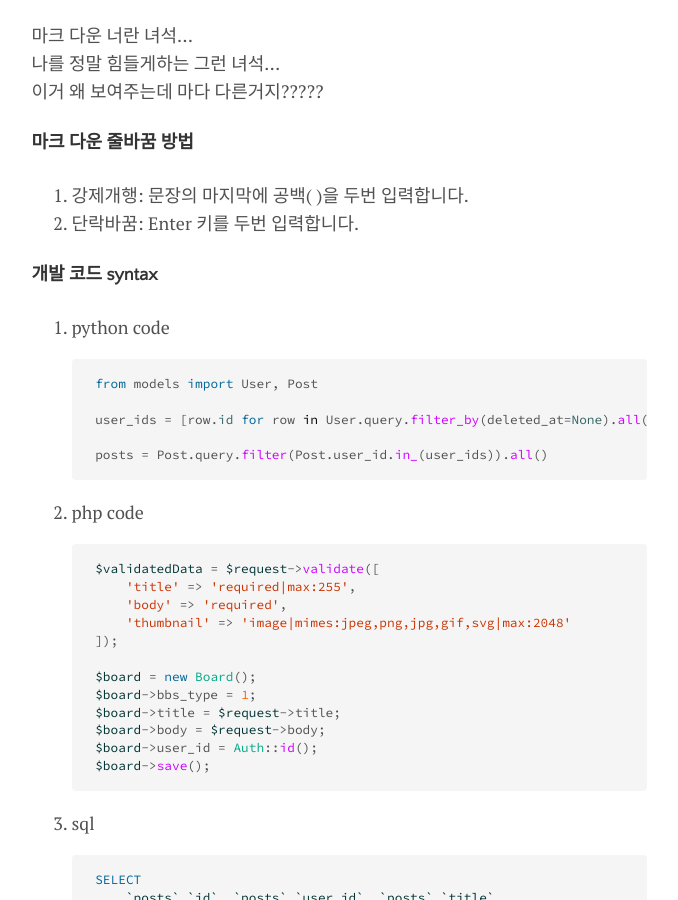
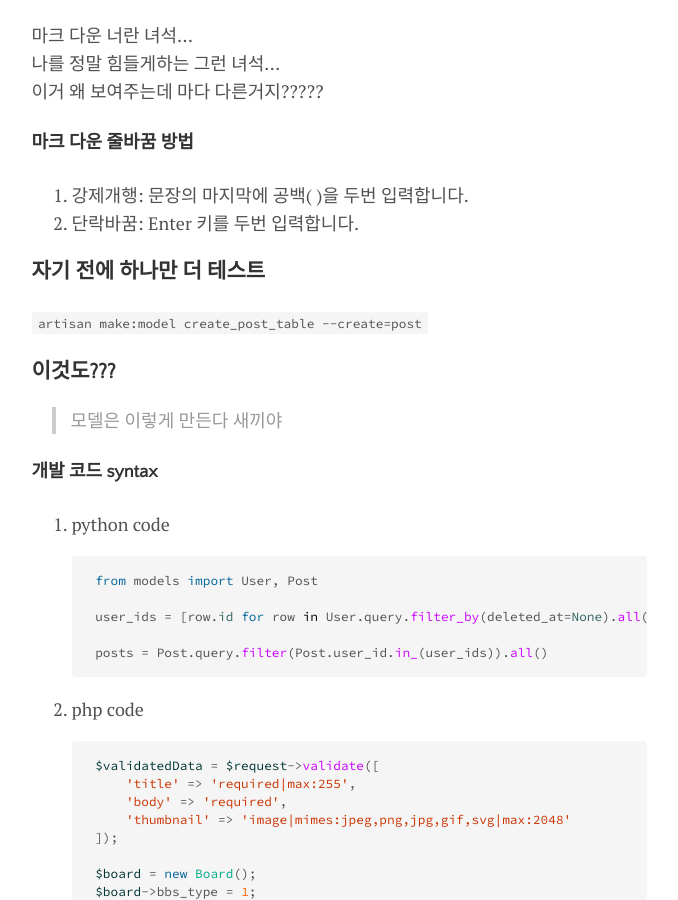
Before and after one commit to asj214/asj214.github.io, a Jekyll site: the page built from _posts/2020-06-02-example.md, in a window 1280 px wide and 900 px high, scrolled down 635 px. Shown: the whole window, without its empty margins (301-979 px from the left). Built offline with Jekyll 4.4.1, drawn with Linux system fonts in a browser that asks for light colours.

Commit message:
흐하아아아아

```diff
--- a/_posts/2020-06-02-example.md
+++ b/_posts/2020-06-02-example.md
@@ -16,6 +16,13 @@ image: mountains.jpg
 #### 마크 다운 줄바꿈 방법
 1. 강제개행: 문장의 마지막에 공백( )을 두번 입력합니다.
 2. 단락바꿈: Enter 키를 두번 입력합니다.
+
+### 자기 전에 하나만 더 테스트
+`artisan make:model create_post_table --create=post`
+
+### 이것도???
+>모델은 이렇게 만든다 새끼야
+
 
 
 #### 개발 코드 syntax
```
